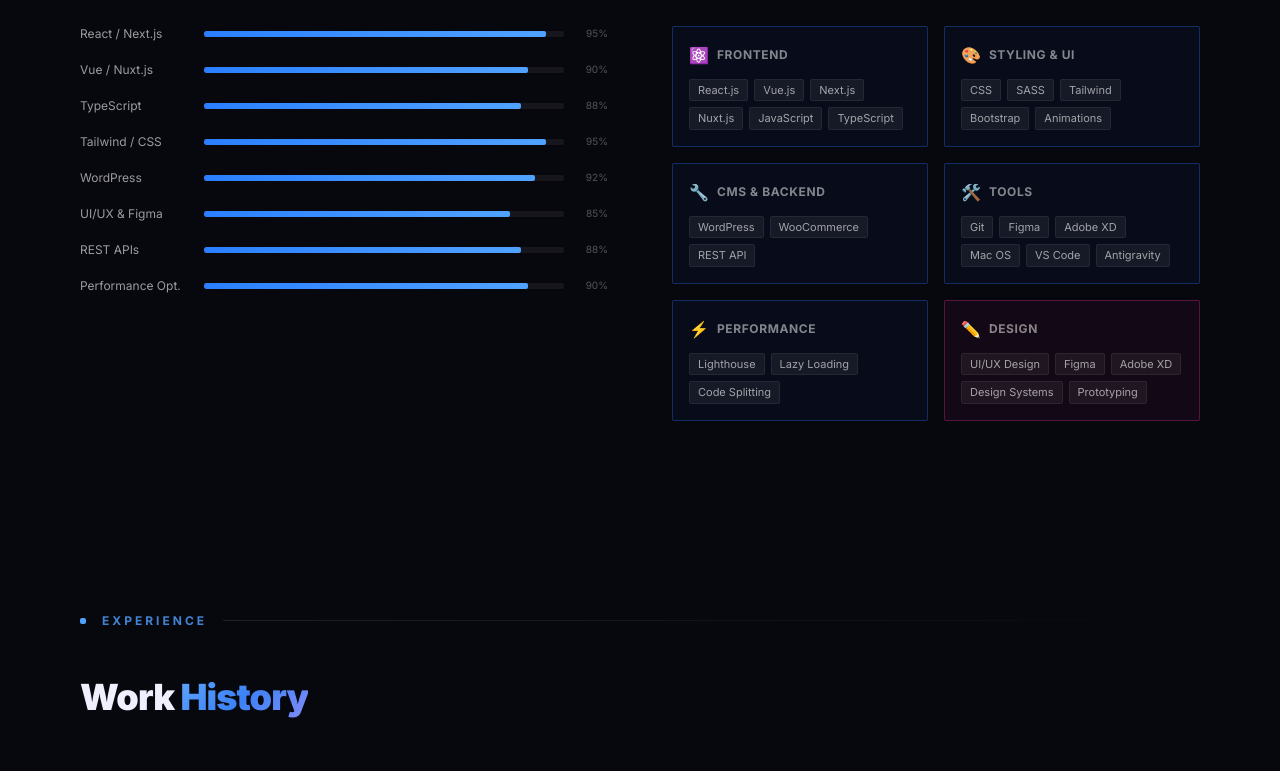
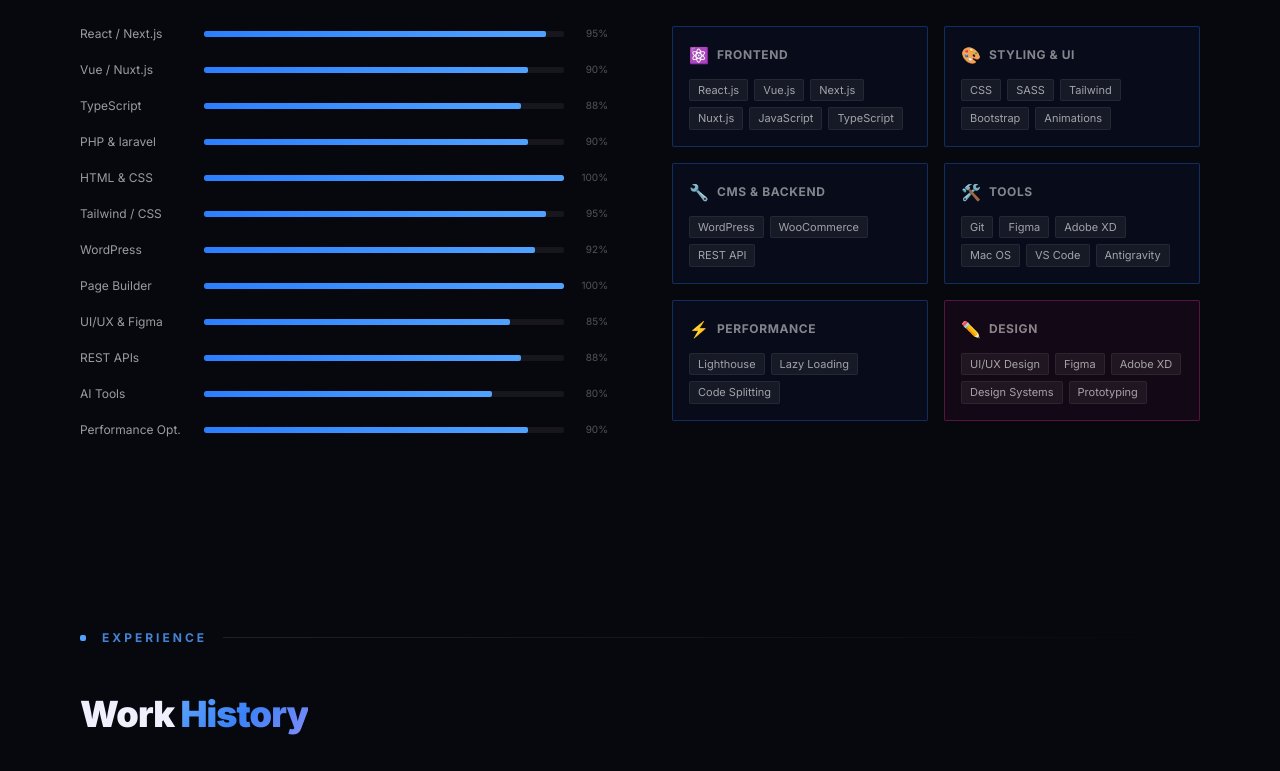
Before and after one commit to mahmoudeidabdelsalam/mahmoud.eid, a Next.js app: page / in a window 1280 px wide. Shown: the part 1780-2551 px from the top of the page. Built offline with nearby package versions, Linux system fonts and the light colour scheme.

Commit message:
add data entry

```diff
--- a/components/sections/Skills.tsx
+++ b/components/sections/Skills.tsx
@@ -32,10 +32,14 @@
   { name: "React / Next.js", level: 95 },
   { name: "Vue / Nuxt.js", level: 90 },
   { name: "TypeScript", level: 88 },
+  { name: "PHP & laravel", level: 90 },
+  { name: "HTML & CSS", level: 100 },
   { name: "Tailwind / CSS", level: 95 },
   { name: "WordPress", level: 92 },
+  { name: "Page Builder", level: 100 },
   { name: "UI/UX & Figma", level: 85 },
   { name: "REST APIs", level: 88 },
+  { name: "AI Tools", level: 80 },
   { name: "Performance Opt.", level: 90 },
 ];
 
--- a/data/resume.ts
+++ b/data/resume.ts
@@ -114,9 +114,13 @@
   ],
   ourProjects: [
     { label: "secondopinion.sa", url: "https://secondopinion.sa" },
-    { label: "alzawabeed.net", url: "https://alzawabeed.net" },
     { label: "fivectech.com", url: "https://fivectech.com" },
-    { label: "pinospizzeriana.com", url: "https://pinospizzeriana.com" },
-    { label: "qirtas-store.com", url: "https://qirtas-store.com" }
+    { label: "pinospizzeriaa.com", url: "https://pinospizzeriaa.com/" },
+    { label: "qirtas-store.com", url: "https://qirtas-store.com" },
+    { label: "restohub.net", url: "https://restohub.net"},
+    { label: "sermnt.sa", url: "https://sermnt.sa/"},
+    { label: "aidaandhabibs.com", url: "https://aidaandhabibs.com/"},
+    { label: "locationarch.com", url: "https://locationarch.com"},
+    { label: "woodlymart.com", url: "https://woodlymart.com"}
   ]
 };
```
